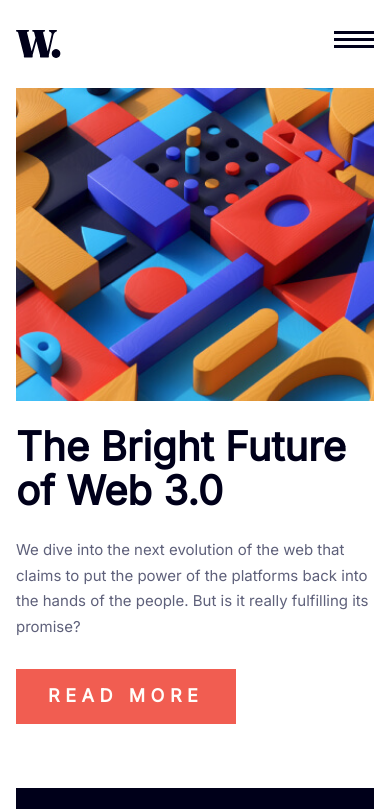
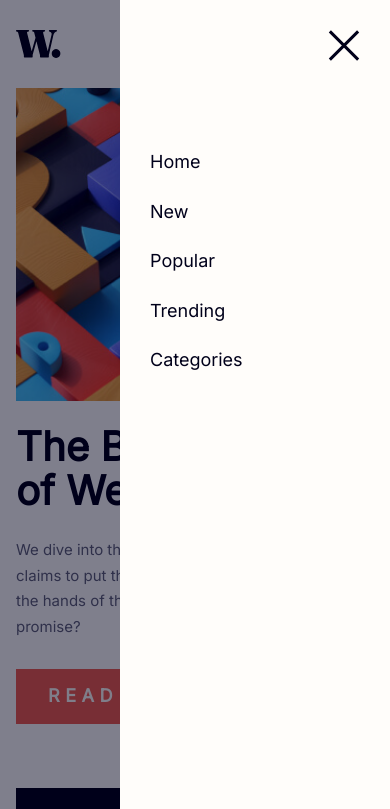
Before and after one commit to ninja-psyduck/fem-news-homepage, a website built with Vite: page index.html in a window 390 px wide. Both pictures are taken after a click on the button 354 px from the left and 41 px from the top of the page. Shown: the top 809 px of the page. Built offline with nearby package versions, Linux system fonts and the light colour scheme.

Commit message:
Finish Basic JS. At video time line---04:15:42

```diff
--- a/main.js
+++ b/main.js
@@ -1 +1,50 @@
 import "./scss/style.scss";
+
+const body = document.querySelector("body");
+const btnOpen = document.querySelector("#btnOpen");
+const btnClose = document.querySelector("#btnClose");
+//window.matchMedia 是 JavaScript 中一个用于检测和响应媒体查询的 API
+//使用 window.matchMedia() 方法创建一个媒体查询对象，返回一个 MediaQueryList 对象，对象包含两个主要属性: media 和 matches
+//media 是媒体查询字符串本身，如下面双引号包住的部分；matches是一个布尔值
+const media = window.matchMedia("(width < 69.375em)");
+const navContent = document.querySelector('.nav__content')
+const navOverlay = document.querySelector('.nav__overlay')
+
+function openMobileMenu() {
+    console.log("open menu");
+    btnOpen.setAttribute("aria-expanded", "true");
+    //Menu 打开的时候页面不可以滚动
+    body.classList.add("noscroll")
+}
+function closeMobileMenu() {
+    console.log("close menu");
+    btnOpen.setAttribute("aria-expanded", "false");
+    body.classList.remove("noscroll")
+
+}
+
+function setupNav(e) {
+    if (e.matches) {
+        // is mobile
+        console.log("is mobile");
+
+
+        setTimeout(() => {
+            navContent.style.display = "block";
+            navOverlay.style.display = "block";
+        }, 500)
+    } else {
+        //is desktop
+        console.log("is desktop");
+        navContent.style.display = ""
+
+    }
+}
+setupNav(media)
+//回调函数
+btnOpen.addEventListener("click", openMobileMenu);
+btnClose.addEventListener("click", closeMobileMenu);
+media.addEventListener("change", function (e) {
+    // console.log('window.matchMedia change = ' + e.matches)
+    setupNav(e);
+});
--- a/scss/_global.scss
+++ b/scss/_global.scss
@@ -102,9 +102,13 @@ li {
   gap: u.rem(64);
 
   //媒体查询的时候使用 em()
-  @media (width>=u.em(1100)) {
+  @media (width>=u.em(1110)) {
     grid-template-columns: repeat(3, 1fr);
     grid-template-rows: u.rem(300) auto auto;
     gap: u.rem(30);
   }
 }
+
+.noscroll {
+  overflow-y: hidden;
+}
--- a/scss/components/_blog.scss
+++ b/scss/components/_blog.scss
@@ -3,7 +3,7 @@
 .blog {
   display: grid;
   gap: u.rem(30);
-  @media (width>=u.em(1100)) {
+  @media (width>=u.em(1110)) {
     grid-template-columns: subgrid;
     grid-column: 1/-1;
     padding-block-start: u.rem(40);
--- a/scss/components/_feature.scss
+++ b/scss/components/_feature.scss
@@ -4,7 +4,7 @@
   display: grid;
   gap: u.rem(24);
 
-  @media (width>=u.em(1100)) {
+  @media (width>=u.em(1110)) {
     gap: u.rem(30);
     //Subgrid 允许在子元素上继续定义网格，从而创建更加复杂的布局结构
     //Subgrid 可以避免重复定义网格轨道，从而简化代码。
@@ -15,7 +15,7 @@
   }
 
   &__picture {
-    @media (width>=u.em(1100)) {
+    @media (width>=u.em(1110)) {
       grid-column: 1/3;
     }
   }
--- a/scss/components/_header.scss
+++ b/scss/components/_header.scss
@@ -5,7 +5,7 @@
   justify-content: space-between;
   padding-block: u.rem(30);
 
-  @media (width>=u.em(1100)) {
+  @media (width>=u.em(1110)) {
     // 一般用 padding 来设置父元素和子元素的距离
     // 用 margin 来设置兄弟元素之间的距离
     //padding-block-start, padding-block-end
@@ -24,11 +24,11 @@
     flex-direction: column;
     gap: u.rem(24);
 
-    @media (width>=u.em(1100)) {
+    @media (width>=u.em(1110)) {
       flex-direction: row;
       gap: u.rem(40);
     }
-    //因为 flex-direction 默认是 row，如果媒体查询是 @media (width < u.em(1100)) 可以省下flex-direction: row 这行。
+    //因为 flex-direction 默认是 row，如果媒体查询是 @media (width < u.em(1110)) 可以省下flex-direction: row 这行。
   }
 
   &__link {
--- a/scss/components/_nav.scss
+++ b/scss/components/_nav.scss
@@ -6,12 +6,19 @@
     border: none;
     //去掉默认的padding
     padding: 0;
-    @media (width>=u.em(1100)) {
+    @media (width>=u.em(1110)) {
       display: none;
     }
   }
 
-  &__open {
+  &__open[aria-expanded="true"] {
+    ~ .nav__content {
+      translate: 0;
+    }
+
+    ~ .nav__overlay {
+      opacity: 0.5;
+    }
   }
 
   &__overlay {
@@ -22,10 +29,18 @@
     background-color: var(--c-blue);
     opacity: 0;
     transition: opacity 300ms ease-in-out;
+    pointer-events: none;
+  }
+
+  &__close {
+    display: block;
+    //离左边的空间最大
+    margin-inline-start: auto;
+    margin-block-end: u.rem(86);
   }
 
   &__content {
-    @media (width<u.em(1100)) {
+    @media (width<u.em(1110)) {
       display: none;
       position: fixed;
       // short-hand property 上右下左
@@ -37,11 +52,4 @@
       transition: translate 500ms ease-in-out;
     }
   }
-
-  &__close {
-    display: block;
-    //离左边的空间最大
-    margin-inline-start: auto;
-    margin-block-end: u.rem(86);
-  }
 }
--- a/scss/components/_new.scss
+++ b/scss/components/_new.scss
@@ -4,7 +4,7 @@
   background-color: var(--c-blue);
   padding: u.rem(24) u.rem(20);
 
-  @media (width>=u.em(1100)) {
+  @media (width>=u.em(1110)) {
     grid-column: 3/4;
     grid-row: 1/3;
   }
```
